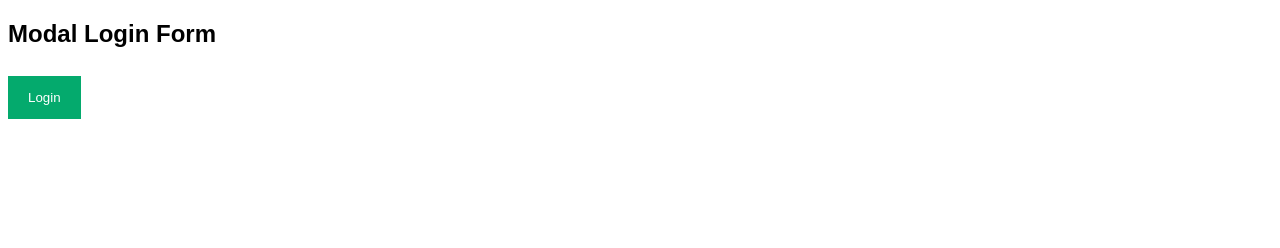
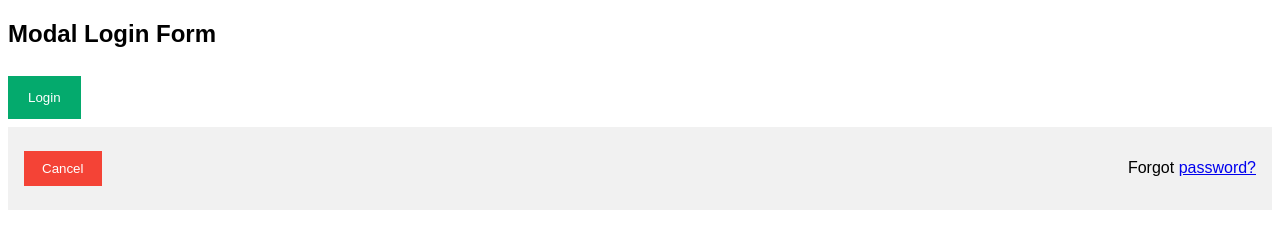
Before and after one commit to Davidgit526/ct-git-training, a plain HTML site: page index.html in a window 1280 px wide. Drawn offline with Linux system fonts and the light colour scheme.

Commit message:
Update index.html

```diff
--- a/index.html
+++ b/index.html
@@ -159,6 +159,13 @@ span.psw {
   </form>
 </div>
 
+  <div class="container" style="background-color:#f1f1f1">
+      <button type="button" onclick="document.getElementById('id01').style.display='none'" class="cancelbtn">Cancel</button>
+      <span class="psw">Forgot <a href="#">password?</a></span>
+    </div>
+  </form>
+</div>
+
 <script>
 // Get the modal
 var modal = document.getElementById('id01');
```
